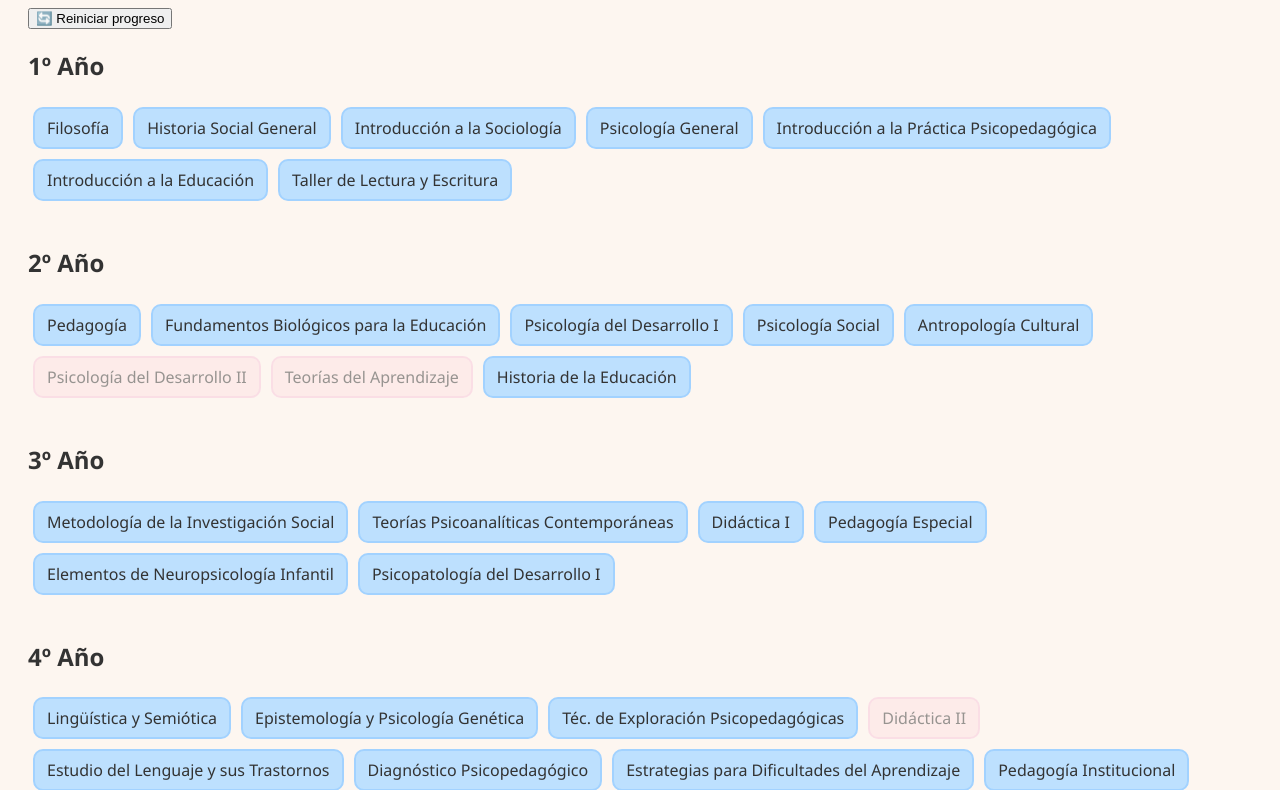
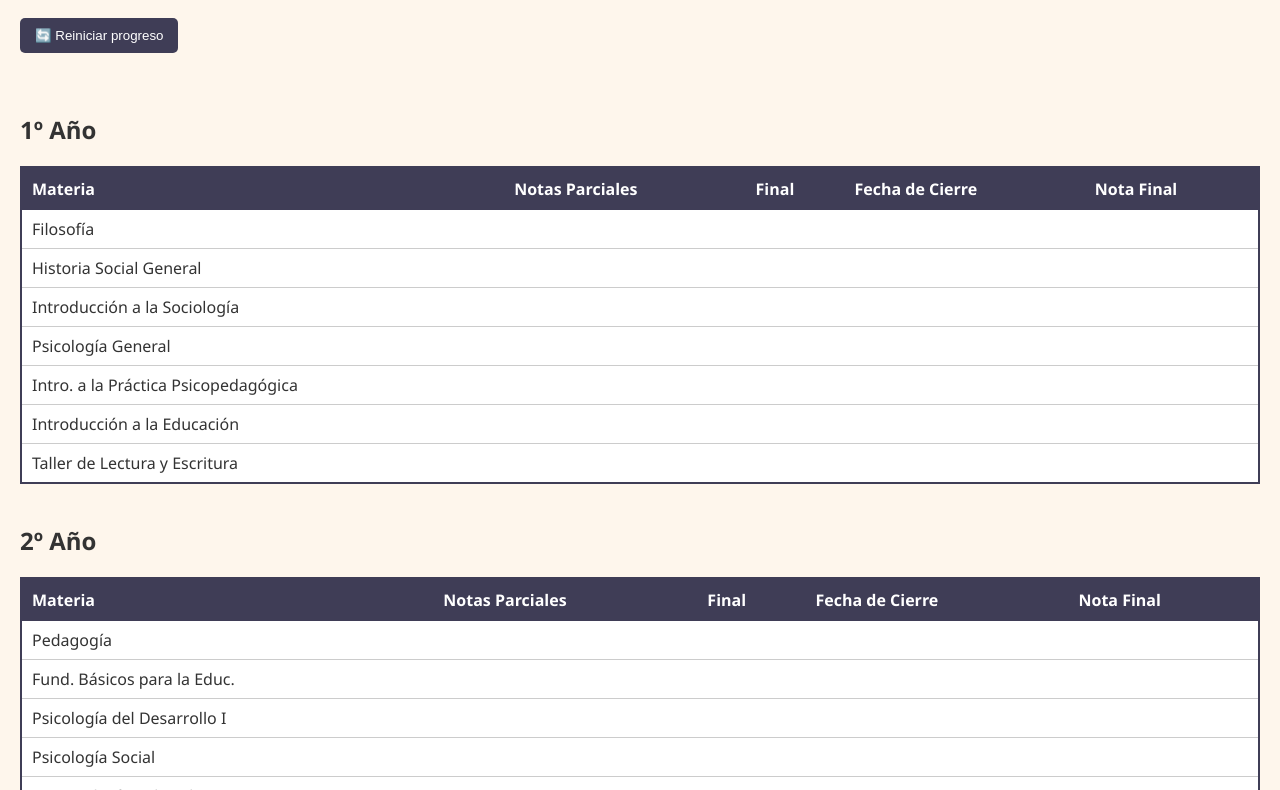
Before and after one commit to salomeM123/malla-psicope, a plain HTML site: page index.html in a window 1280 px wide. Shown: the part 108-898 px from the top of the page. Drawn offline with Linux system fonts and the light colour scheme.

Commit message:
Update index1.html

```diff
--- a/index.html
+++ b/index.html
@@ -1,126 +1,157 @@
 <!DOCTYPE html>
 <html lang="es">
 <head>
-  <meta charset="UTF-8" />
-  <meta name="viewport" content="width=device-width, initial-scale=1.0" />
-  <title>Malla Psicopedagogía UNLZ</title>
+  <meta charset="UTF-8">
+  <meta name="viewport" content="width=device-width, initial-scale=1.0">
+  <title>Malla Interactiva Psicopedagogía UNLZ</title>
   <style>
-    body { font-family: 'Segoe UI', sans-serif; background: #fdf6f0; color: #333; padding: 20px; }
-    h1 { color: #7a5c61; }
-    .anio { margin-bottom: 40px; }
-    .materia {
-      display: inline-block;
-      background: #fde2e4;
-      border: 2px solid #f8c8dc;
-      border-radius: 10px;
-      padding: 8px 12px;
-      margin: 5px;
-      opacity: .5;
-      cursor: default;
-      transition: background .3s, opacity .3s;
+    body {
+      font-family: 'Segoe UI', sans-serif;
+      background: #fef6ec;
+      color: #333;
+      margin: 0;
+      padding: 20px;
     }
-    .materia.activa {
-      background: #bde0fe;
-      border-color: #a2d2ff;
-      opacity: 1;
+
+    h1 {
+      text-align: center;
+      color: #3f3d56;
+    }
+
+    .anio {
+      margin-top: 40px;
+    }
+
+    table {
+      width: 100%;
+      border-collapse: collapse;
+      margin-top: 10px;
+      background: #fff;
+      border: 2px solid #3f3d56;
+    }
+
+    th {
+      background-color: #3f3d56;
+      color: #fff;
+      padding: 10px;
+      text-align: left;
+    }
+
+    td {
+      padding: 8px 10px;
+      border-bottom: 1px solid #ccc;
+    }
+
+    tr.aprobada {
+      background-color: #d6f5d6;
+      text-decoration: line-through;
+    }
+
+    tr.desbloqueada:hover {
+      background-color: #e0f0ff;
       cursor: pointer;
     }
-    .materia.aprobada {
-      background: #caffbf;
-      border-color: #b5e48c;
-      text-decoration: line-through;
-      opacity: 1;
+
+    .boton {
+      margin: 20px 0;
+      padding: 10px 15px;
+      background: #3f3d56;
+      color: white;
+      border: none;
+      border-radius: 5px;
+      cursor: pointer;
     }
-    button { margin-right: 10px; }
   </style>
 </head>
 <body>
-  <h1>Malla Interactiva – Psicopedagogía UNLZ</h1>
-  <button id="reset">🔄 Reiniciar progreso</button>
+  <h1>Lic. en Psicopedagogía - UNLZ</h1>
+  <button class="boton" onclick="reiniciar()">🔄 Reiniciar progreso</button>
 
-  <!-- Generación automática de la malla -->
-  <div id="malla"></div>
+  <div id="contenedor"></div>
 
   <script>
-    const plan = [
-      { año: 1, id: 'filo', name: 'Filosofía', correlativas: [] },
-      { año: 1, id: 'historia_social', name: 'Historia Social General', correlativas: [] },
-      { año: 1, id: 'soc', name: 'Introducción a la Sociología', correlativas: [] },
-      { año: 1, id: 'psic_gen', name: 'Psicología General', correlativas: [] },
-      { año: 1, id: 'practica', name: 'Introducción a la Práctica Psicopedagógica', correlativas: [] },
-      { año: 1, id: 'edu_intro', name: 'Introducción a la Educación', correlativas: [] },
-      { año: 1, id: 'taller_lec', name: 'Taller de Lectura y Escritura', correlativas: [] },
-      // 2º año
-      { año: 2, id: 'pedagogia', name: 'Pedagogía', correlativas: [] },
-      { año: 2, id: 'bio_edu', name: 'Fundamentos Biológicos para la Educación', correlativas: [] },
-      { año: 2, id: 'des_i', name: 'Psicología del Desarrollo I', correlativas: [] },
-      { año: 2, id: 'psic_social', name: 'Psicología Social', correlativas: [] },
-      { año: 2, id: 'antro', name: 'Antropología Cultural', correlativas: [] },
-      { año: 2, id: 'des_ii', name: 'Psicología del Desarrollo II', correlativas: ['des_i'] },
-      { año: 2, id: 'teorias', name: 'Teorías del Aprendizaje', correlativas: ['des_i','des_ii'] },
-      { año: 2, id: 'hist_edu', name: 'Historia de la Educación', correlativas: [] },
-      // 3º año
-      { año: 3, id: 'metod', name: 'Metodología de la Investigación Social', correlativas: [] },
-      { año: 3, id: 'psicoanalit', name: 'Teorías Psicoanalíticas Contemporáneas', correlativas: [] },
-      { año: 3, id: 'didactica_i', name: 'Didáctica I', correlativas: [] },
-      { año: 3, id: 'ped_especial', name: 'Pedagogía Especial', correlativas: [] },
-      { año: 3, id: 'neuroinf', name: 'Elementos de Neuropsicología Infantil', correlativas: [] },
-      { año: 3, id: 'psicopat_i', name: 'Psicopatología del Desarrollo I', correlativas: [] },
-      // 4º año
-      { año: 4, id: 'ling_sem', name: 'Lingüística y Semiótica', correlativas: [] },
-      { año: 4, id: 'epistemo', name: 'Epistemología y Psicología Genética', correlativas: [] },
-      { año: 4, id: 'tecn_expl', name: 'Téc. de Exploración Psicopedagógicas', correlativas: [] },
-      { año: 4, id: 'didactica_ii', name: 'Didáctica II', correlativas: ['didactica_i'] },
-      { año: 4, id: 'leng_sint', name: 'Estudio del Lenguaje y sus Trastornos', correlativas: [] },
-      { año: 4, id: 'diagnostico', name: 'Diagnóstico Psicopedagógico', correlativas: [] },
-      { año: 4, id: 'estrategias', name: 'Estrategias para Dificultades del Aprendizaje', correlativas: [] },
-      { año: 4, id: 'ped_instit', name: 'Pedagogía Institucional', correlativas: [] },
-      { año: 4, id: 'clinica', name: 'Clínica Psicopedagógica', correlativas: [] },
-      // 5º año
-      { año: 5, id: 'psicoanalit_ninos', name: 'Abordaje Psicoanalítico en Niños y Adolescentes', correlativas: [] },
-      { año: 5, id: 'teoria_edu', name: 'Teoría de la Educación', correlativas: [] },
-      { año: 5, id: 'psicopat_ii', name: 'Psicopatología del Desarrollo II', correlativas: ['psicopat_i'] },
-      { año: 5, id: 'optativa', name: 'Optativa', correlativas: [] },
-      { año: 5, id: 'idioma', name: 'Idioma Extranjero', correlativas: [] }
+    const materias = [
+      { anio: 1, id: 'filo', nombre: 'Filosofía', correlativas: [] },
+      { anio: 1, id: 'hist_social', nombre: 'Historia Social General', correlativas: [] },
+      { anio: 1, id: 'socio', nombre: 'Introducción a la Sociología', correlativas: [] },
+      { anio: 1, id: 'psic_gen', nombre: 'Psicología General', correlativas: [] },
+      { anio: 1, id: 'practica', nombre: 'Intro. a la Práctica Psicopedagógica', correlativas: [] },
+      { anio: 1, id: 'intro_edu', nombre: 'Introducción a la Educación', correlativas: [] },
+      { anio: 1, id: 'taller', nombre: 'Taller de Lectura y Escritura', correlativas: [] },
+
+      { anio: 2, id: 'pedagogia', nombre: 'Pedagogía', correlativas: [] },
+      { anio: 2, id: 'bio', nombre: 'Fund. Básicos para la Educ.', correlativas: [] },
+      { anio: 2, id: 'des1', nombre: 'Psicología del Desarrollo I', correlativas: [] },
+      { anio: 2, id: 'psic_social', nombre: 'Psicología Social', correlativas: [] },
+      { anio: 2, id: 'antro', nombre: 'Antropología Cultural', correlativas: [] },
+      { anio: 2, id: 'des2', nombre: 'Psicología del Desarrollo II', correlativas: ['des1'] },
+      { anio: 2, id: 'teorias', nombre: 'Teorías del Aprendizaje', correlativas: ['des1', 'des2'] },
+      { anio: 2, id: 'hist_edu', nombre: 'Historia de la Educación', correlativas: [] },
+
+      { anio: 3, id: 'metod', nombre: 'Metodología de la Inv. Social', correlativas: [] },
+      { anio: 3, id: 'psicoanalit', nombre: 'Teorías Psicoanalíticas Cont.', correlativas: [] },
+      { anio: 3, id: 'didact1', nombre: 'Didáctica I', correlativas: [] },
+      { anio: 3, id: 'ped_esp', nombre: 'Pedagogía Especial', correlativas: [] },
+      { anio: 3, id: 'neuro', nombre: 'Elementos de Neuropsic. Infantil', correlativas: [] },
+      { anio: 3, id: 'psicopat1', nombre: 'Psicopatología del Desarrollo I', correlativas: [] },
+      { anio: 3, id: 'ling_epist', nombre: 'Lingüística y Semiótica / Epistemología y Psic. Genética', correlativas: [] },
+
+      { anio: 4, id: 'tec_expl', nombre: 'Técnicas de Exploración Psicop.', correlativas: [] },
+      { anio: 4, id: 'didact2', nombre: 'Didáctica II', correlativas: ['didact1'] },
+      { anio: 4, id: 'leng_trast', nombre: 'Estudio del Lenguaje y sus Trast.', correlativas: [] },
+      { anio: 4, id: 'diagnostico', nombre: 'Diagnóstico Psicopedagógico', correlativas: [] },
+      { anio: 4, id: 'estrategias', nombre: 'Estrategias para el Abordaje de Dif.', correlativas: [] },
+      { anio: 4, id: 'inst', nombre: 'Pedagogía Institucional', correlativas: [] },
+      { anio: 4, id: 'clinica', nombre: 'Clínica Psicopedagógica', correlativas: [] },
+
+      { anio: 5, id: 'abordaje', nombre: 'Abordaje Psicoanalítico en N y A', correlativas: [] },
+      { anio: 5, id: 'teo_edu', nombre: 'Teoría de la Educación', correlativas: [] },
+      { anio: 5, id: 'psicopat2', nombre: 'Psicopatología del Desarrollo II', correlativas: ['psicopat1'] },
+      { anio: 5, id: 'optativa', nombre: 'Optativa', correlativas: [] }
     ];
 
-    let progreso = JSON.parse(localStorage.getItem('progUNLZ')) || [];
-    const cont = document.getElementById('malla');
+    let progreso = JSON.parse(localStorage.getItem('psicoUNLZprogreso')) || [];
 
     function render() {
-      cont.innerHTML = '';
-      [1,2,3,4,5].forEach(anio => {
-        const divA = document.createElement('div');
-        divA.className = 'anio';
-        divA.innerHTML = `<h2>${anio}º Año</h2>`;
-        plan.filter(m => m.año===anio).forEach(m => {
-          const d = document.createElement('div');
-          d.className = 'materia';
-          d.textContent = m.name;
-          d.dataset.id = m.id;
-          d.dataset.cor = m.correlativas.join(',');
-          if (progreso.includes(m.id)) d.classList.add('aprobada');
-          else if (m.correlativas.every(r => progreso.includes(r))) {
-            d.classList.add('activa');
-            d.addEventListener('click', () => {
-              progreso.push(m.id);
-              localStorage.setItem('progUNLZ', JSON.stringify(progreso));
-              render();
-            });
-          }
-          divA.appendChild(d);
+      const contenedor = document.getElementById('contenedor');
+      contenedor.innerHTML = '';
+
+      for (let anio = 1; anio <= 5; anio++) {
+        const grupo = materias.filter(m => m.anio === anio);
+        let html = `<div class="anio"><h2>${anio}º Año</h2><table><tr><th>Materia</th><th>Notas Parciales</th><th>Final</th><th>Fecha de Cierre</th><th>Nota Final</th></tr>`;
+
+        grupo.forEach(m => {
+          const aprobada = progreso.includes(m.id);
+          const habilitada = m.correlativas.every(id => progreso.includes(id));
+          const clase = aprobada ? 'aprobada' : (habilitada ? 'desbloqueada' : '');
+          html += `<tr class="${clase}" onclick="marcar('${m.id}')">
+            <td>${m.nombre}</td><td></td><td></td><td></td><td></td>
+          </tr>`;
         });
-        cont.appendChild(divA);
-      });
+
+        html += '</table></div>';
+        contenedor.innerHTML += html;
+      }
     }
 
-    document.getElementById('reset').onclick = () => {
-      if(confirm('¿Reiniciar progreso?')) {
+    function marcar(id) {
+      if (!progreso.includes(id)) {
+        const mat = materias.find(m => m.id === id);
+        if (mat.correlativas.every(c => progreso.includes(c))) {
+          progreso.push(id);
+          localStorage.setItem('psicoUNLZprogreso', JSON.stringify(progreso));
+          render();
+        }
+      }
+    }
+
+    function reiniciar() {
+      if (confirm('¿Reiniciar progreso?')) {
         progreso = [];
-        localStorage.removeItem('progUNLZ');
+        localStorage.removeItem('psicoUNLZprogreso');
         render();
       }
-    };
+    }
 
     render();
   </script>
```
